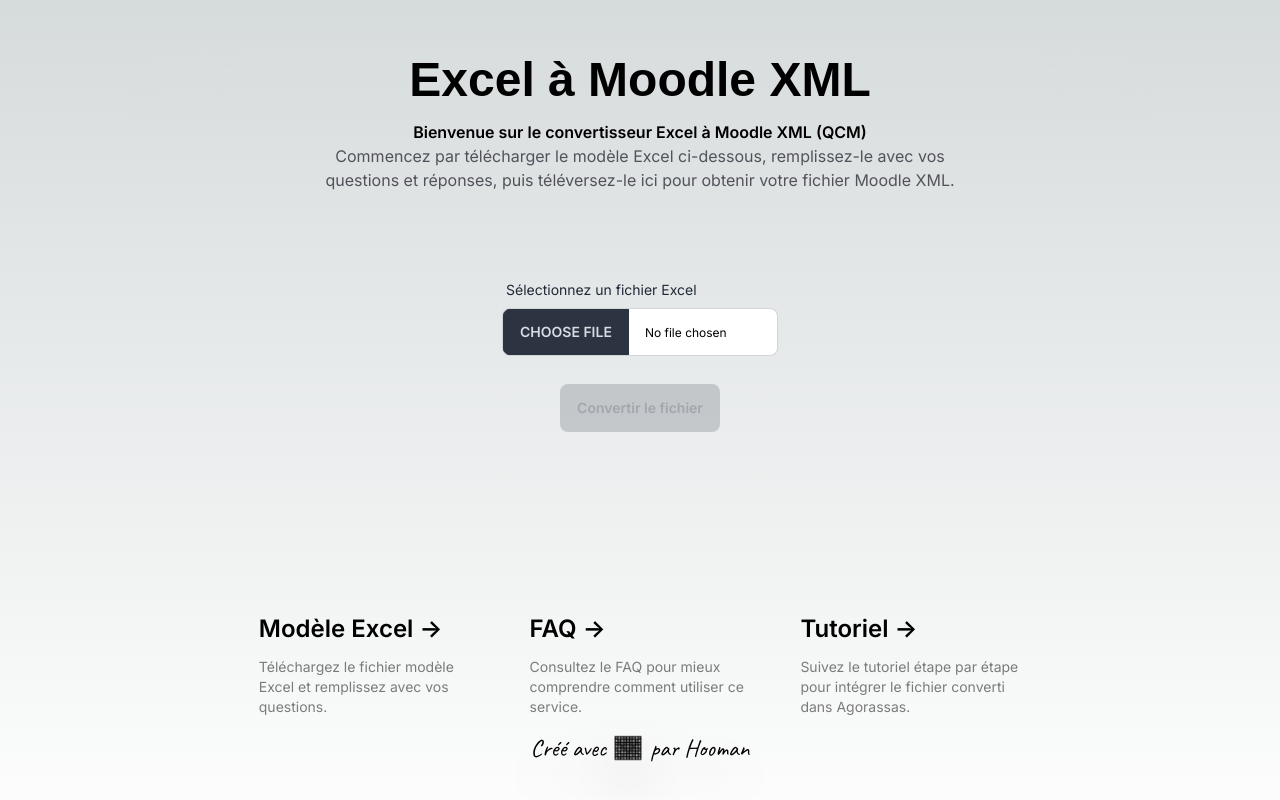
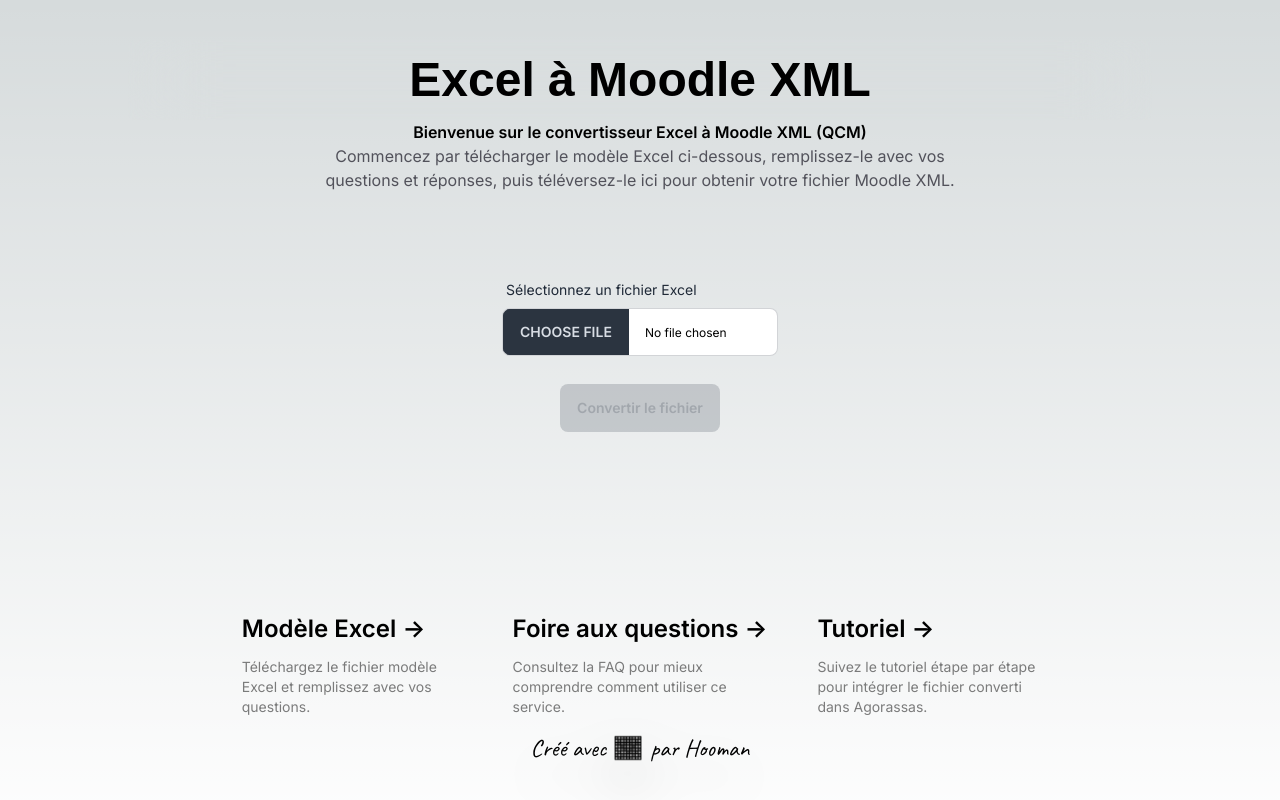
Before and after one commit to hhdreamer13/excel-xml-converter, a Next.js app: page / in a window 1280 px wide. Shown: the top 800 px of the page. Built offline with nearby package versions, Linux system fonts and the light colour scheme; a web font is replaced by a local one.

Commit message:
commit finish faq page.

```diff
--- a/src/app/page.js
+++ b/src/app/page.js
@@ -43,13 +43,13 @@
           className='group rounded-lg border border-transparent px-5 py-4 transition-colors hover:border-gray-300 hover:bg-gray-100 hover:dark:border-neutral-700 hover:dark:bg-neutral-800/30'
         >
           <h2 className={`mb-3 text-2xl font-semibold`}>
-            FAQ{" "}
+            Foire aux questions{" "}
             <span className='inline-block transition-transform group-hover:translate-x-1 motion-reduce:transform-none'>
               -&gt;
             </span>
           </h2>
           <p className={`m-0 max-w-[25ch] text-sm opacity-50`}>
-            Consultez le FAQ pour mieux comprendre comment utiliser ce service.
+            Consultez la FAQ pour mieux comprendre comment utiliser ce service.
           </p>
         </Link>
 
```
